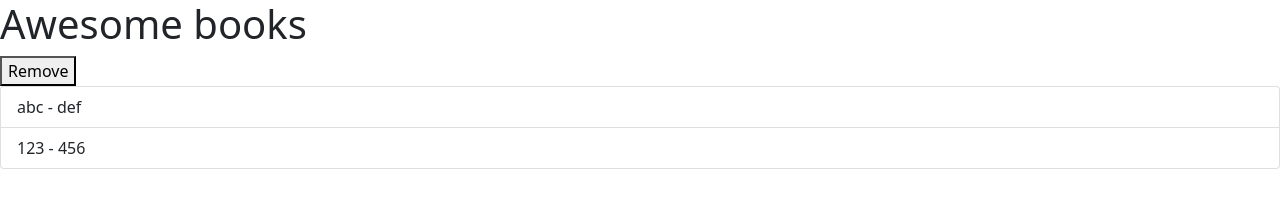
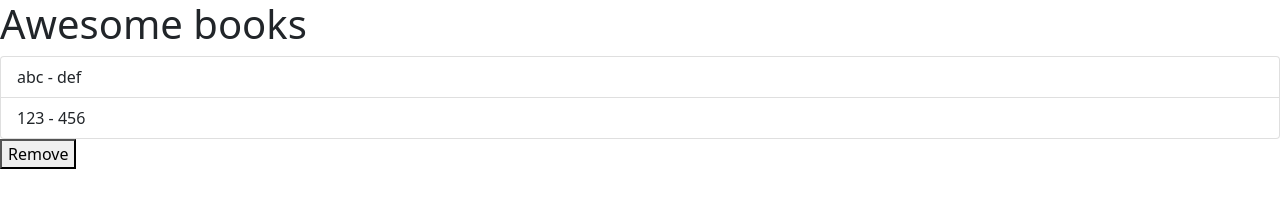
Before and after one commit to Medini-Rajendra/awesomebooks_Project, a plain HTML site: page index.html in a window 1280 px wide. Drawn offline with nearby package versions, Linux system fonts and the light colour scheme.

Commit message:
add remove functionality to js file

```diff
--- a/add_books.js
+++ b/add_books.js
@@ -31,6 +31,12 @@ const showBooks = (array) => {
   });
 };
 
+ const removeBook = () => {
+    booksList.pop()
+    const findulitem=document.querySelector('.list-ul')
+    findulitem.lastChild.remove()
+ }
+
 createBook('abc', 'def');
 createBook('123', '456');
 showBooks(booksList);
--- a/index.html
+++ b/index.html
@@ -15,7 +15,9 @@
 <body>
     <section id="list-section">
         <h1>Awesome books</h1>
-        <button>Remove</button>
+    </section>
+    <section>
+        <button onclick="removeBook()">Remove</button>
     </section>
 
     <script src="https://cdn.jsdelivr.net/npm/bootstrap@5.1.3/dist/js/bootstrap.bundle.min.js"
```
